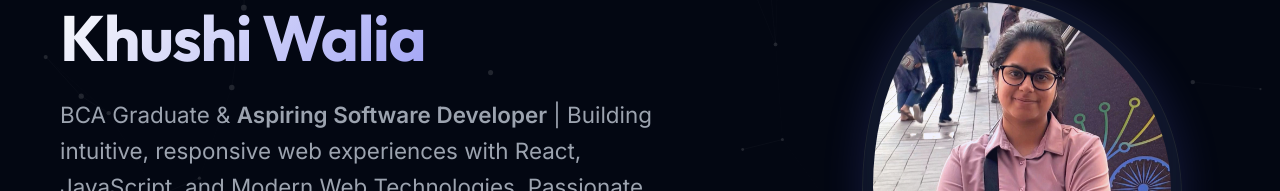
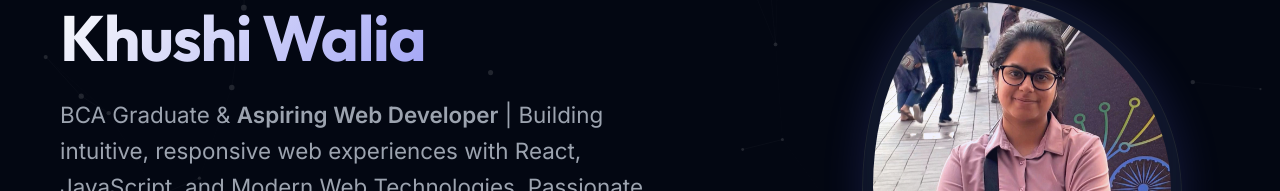
Before and after one commit to KhushiWalia09/portfolio, a React (Vite) app: page / in a window 1280 px wide. Shown: the part 305-496 px from the top of the page. Built offline with nearby package versions, Linux system fonts and the light colour scheme.

Commit message:
Changes done

```diff
--- a/src/components/Hero.jsx
+++ b/src/components/Hero.jsx
@@ -178,7 +178,7 @@ function Hero() {
             <span className="name">Khushi Walia</span>
           </motion.h1>
           <motion.p className="hero-subtitle" variants={itemVariants}>
-            BCA Graduate & <b>Aspiring Software Developer</b> | Building intuitive, responsive web experiences with React, JavaScript, and Modern Web Technologies. Passionate about problem-solving and software engineering.
+            BCA Graduate & <b>Aspiring Web Developer</b> | Building intuitive, responsive web experiences with React, JavaScript, and Modern Web Technologies. Passionate about problem-solving and software engineering.
           </motion.p>
 
           <motion.div className="hero-buttons" variants={itemVariants}>
```
